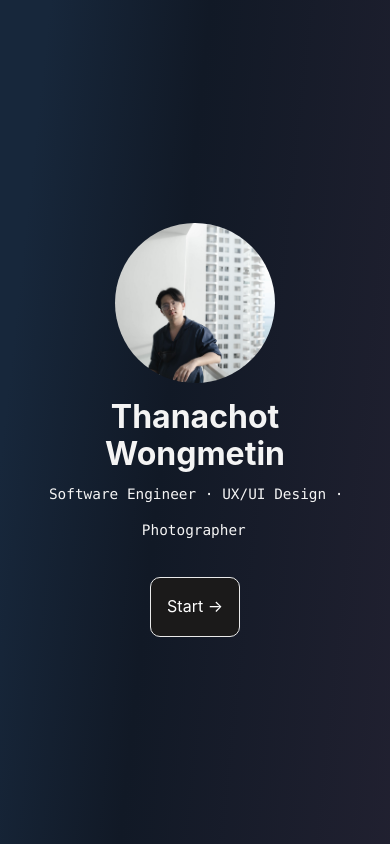
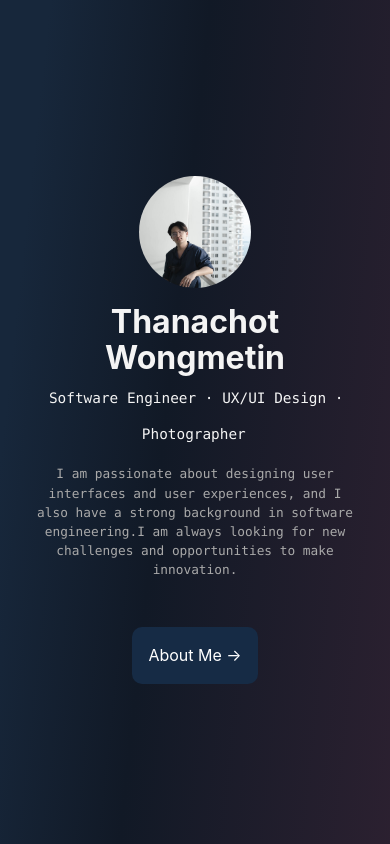
Before and after one commit to ThanachotD/thanachot.github.io, a Next.js app: page / in a window 390 px wide. Built offline with nearby package versions, Linux system fonts and the light colour scheme.

Commit message:
update first page

```diff
--- a/pages/index.tsx
+++ b/pages/index.tsx
@@ -1,10 +1,6 @@
 import Head from 'next/head'
-import Image from 'next/image'
-import { Inter } from '@next/font/google'
 import styles from '../styles/Home.module.css'
 import Link from 'next/link';
-
-const inter = Inter({ subsets: ['latin'] })
 
 export default function Home() {
   return (
@@ -16,16 +12,19 @@ export default function Home() {
         <link rel="icon" href="/favicon.ico" />
       </Head>
       <main className={styles.main}>
-      <img src="profile.jpg"
+        <img src="profile.jpg"
           alt="..." className={styles.profile} />
         <h1 className={styles.title}>
           Thanachot Wongmetin
         </h1>
-        <p className={styles.description}>
+        <div className={styles.description}>
           <code className={styles.code}>Software Engineer · UX/UI Design · Photographer </code>
-        </p>
-        <Link href="/projects" className={styles.btn}> Start &rarr; </Link>
-
+          <p className={styles.introduce}>
+            I am passionate about designing user interfaces and user experiences,
+            and I also have a strong background in software engineering.I am always looking for new challenges
+            and opportunities to make innovation. </p>
+        </div>
+        <Link href="/projects" className={styles.btn}> About Me &rarr; </Link>
       </main>
     </>
   )
--- a/styles/Home.module.css
+++ b/styles/Home.module.css
@@ -53,6 +53,7 @@
   margin: 0rem 0rem 2rem 0rem;
   line-height: 1.5;
   font-size: 1.5rem;
+  width: 35%;
 }
 
 .code {
@@ -62,6 +63,15 @@
     Bitstream Vera Sans Mono, Courier New, monospace;
 }
 
+.introduce {
+  padding: 0.15rem;
+  font-size: 0.8rem;
+  font-family: Menlo, Monaco, Lucida Console, Liberation Mono, DejaVu Sans Mono,
+    Bitstream Vera Sans Mono, Courier New, monospace;
+  text-align: center;
+  color: darkgrey;
+}
+
 .grid {
   display: flex;
   align-items: center;
@@ -69,38 +79,42 @@
   flex-wrap: wrap;
   max-width: 600px;
 }
-.profile{
+
+.profile {
   width: 10rem;
   height: 10rem;
   border-radius: 50%;
   object-fit: cover;
   margin: 1rem;
-  -webkit-filter: grayscale(100%); /* Safari 6.0 - 9.0 */
+  -webkit-filter: grayscale(100%);
+  /* Safari 6.0 - 9.0 */
   filter: grayscale(30%);
 }
+
 .btn {
   padding: 1rem;
   text-align: left;
   color: white;
   text-decoration: none;
-  border: 1px solid #eaeaea;
   border-radius: 10px;
   transition: color 0.15s ease, border-color 0.15s ease;
   transition: all .2s ease-in-out;
-  background-color: #1B1A1A;
+  background-color: #162B45;
 }
+
 .btn:hover,
 .btn:focus,
 .btn:active {
   border-color: #1B1A1A;
   padding: 1rem;
   text-align: left;
-  color: white;
+  color: #1B1A1A;
   text-decoration: none;
   border-radius: 10px;
   transition: color 0.15s ease, border-color 0.15s ease;
   max-width: 300px;
   transform: scale(1.1);
+  background-color: #ffffff;
 }
 
 .card {
@@ -152,14 +166,17 @@
     width: 100%;
     flex-direction: column;
   }
+
   .title {
     margin: 0;
     line-height: 1.15;
     font-size: 2rem;
   }
+
   .card {
     max-width: 200px;
   }
+
   .main {
     min-height: 100vh;
     padding: 5rem 2rem;
@@ -169,16 +186,34 @@
     justify-content: center;
     align-items: center;
   }
+  .profile {
+    width: 7rem;
+    height: 7rem;
+    border-radius: 50%;
+    object-fit: cover;
+    margin: 1rem;
+    -webkit-filter: grayscale(100%);
+    filter: grayscale(30%);
+  }
+  .description {
+    margin: 0rem 0rem 2rem 0rem;
+    line-height: 1.5;
+    font-size: 1.5rem;
+    width: 100%;
+  }
 }
 
 @media (prefers-color-scheme: dark) {
+
   .card,
   .footer {
     border-color: #222;
   }
+
   .code {
     background: #111;
   }
+
   .logo img {
     filter: invert(1);
   }
--- a/styles/globals.css
+++ b/styles/globals.css
@@ -6,7 +6,7 @@ body {
     Ubuntu, Cantarell, Fira Sans, Droid Sans, Helvetica Neue, sans-serif;
   line-height: 1.6;
   background: radial-gradient(circle at 18.7% 37.8% , rgb(255, 255, 255) 0%, rgb(238,246,255) 90%);
-  background: linear-gradient(96.2deg, rgb(23,39,59) 10.4%, rgb(17,25,38) 43.8%, rgb(34,33,49) 105.8%);
+  background: linear-gradient(96.2deg, rgb(23,39,59) 10.4%, rgb(17,25,38) 43.8%, rgb(46,33,49) 105.8%);
   color: rgb(244, 244, 244);
 }
 
```
